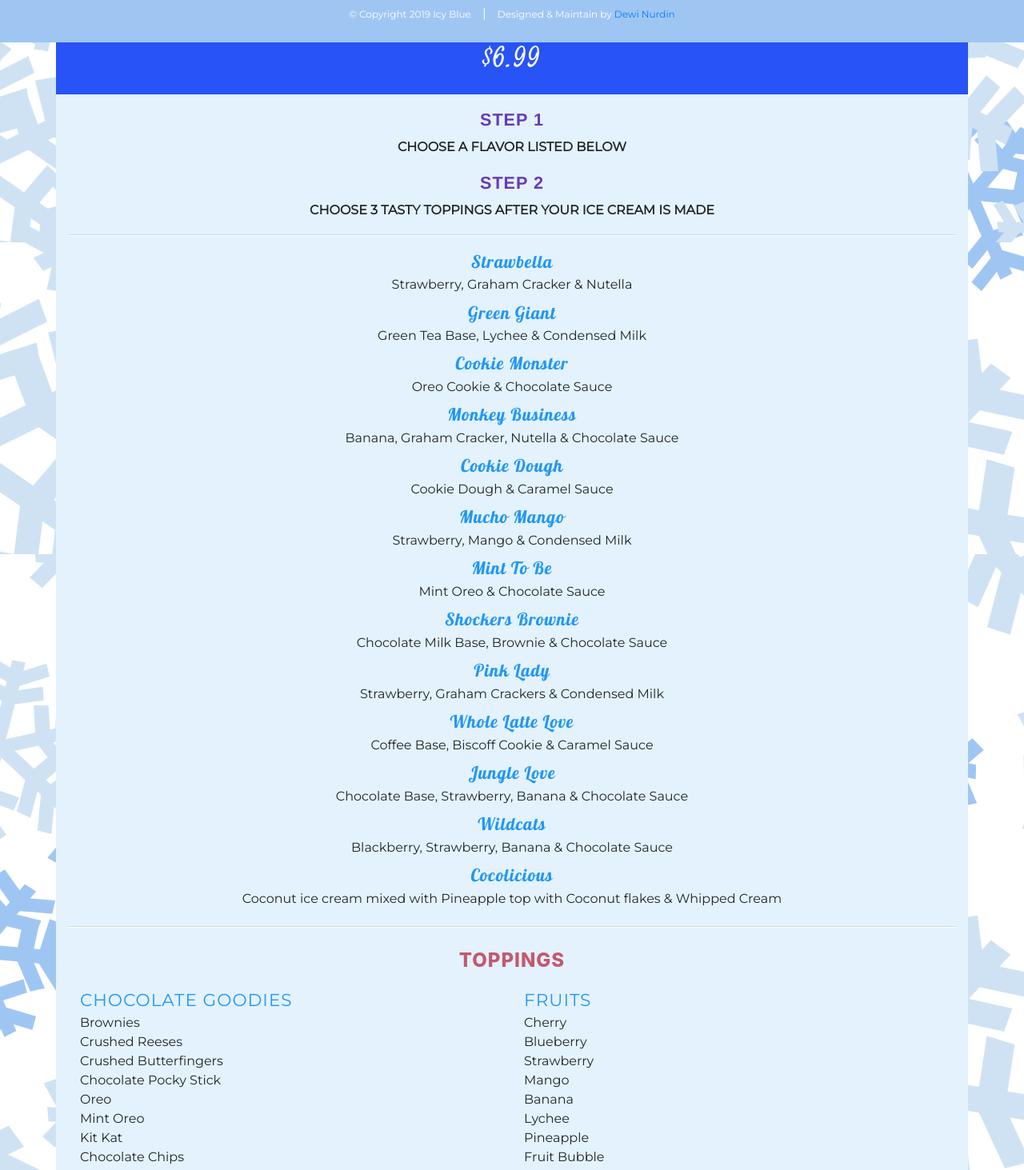
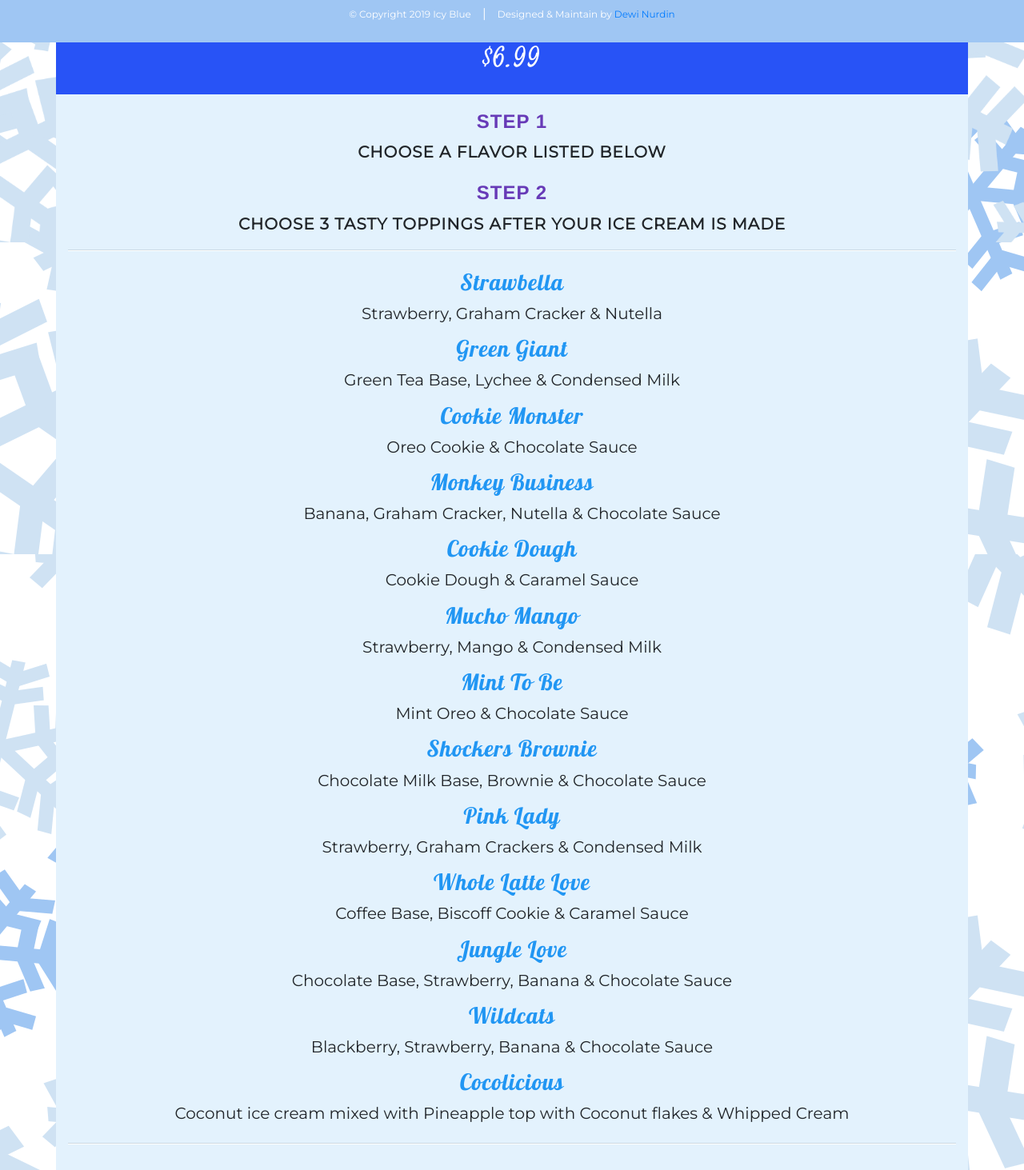
Before and after one commit to Dewinurdin/icy-blue, a React (Create React App) app: page / in a window 1280 px wide. Shown: the part 747-2210 px from the top of the page at 80% size. Built offline with nearby package versions, Linux system fonts and the light colour scheme.

Commit message:
fixed subtitle font

```diff
--- a/src/App.css
+++ b/src/App.css
@@ -49,7 +49,6 @@
   color: white;
   text-align: center;
   padding: 1.5rem;
-
   font-family: "Montserrat";
 }
 .address, .phone {
@@ -123,7 +122,7 @@
   text-align: center;
 }
 .step {
-  font-size: 1.35rem;
+  font-size: 1.5rem;
   letter-spacing: 1px;
   font-weight: 900;
   color: #673ab7;
@@ -134,23 +133,24 @@
 
 .menu-title {
   color: #2196f3;
-  font-size: 1.35rem;
+  font-size: 1.75rem;
   letter-spacing: 1px;
   font-weight: 500;
-  line-height: 1;
+  line-height: 1.25;
   padding-top: .35rem;
   padding-bottom: .35rem;
 }
 .menu-subtitle {
-  font-size: 1.5rem;
-  letter-spacing: 1px;
+  font-size: 2rem;
+  /* letter-spacing: 1px; */
   font-weight: 800;
   color: #c3596d;
   padding-top: .5rem;
   padding-bottom: 1rem;
 }
 .menu-instructions {
-  font-size: 1rem;
+  font-size: 1.25rem;
+  letter-spacing: 1px;
   padding-bottom: 0.1rem;
   padding-top: 0.1rem;
   font-weight: 700;
@@ -158,11 +158,16 @@
 }
 
 .menu-description {
-  font-size: 1rem;
+  font-size: 1.25rem;
   margin-bottom: 0.35rem;
   padding-top: 0.1rem;
   text-align: center;
   font-family: 'Open Sans', sans-serif;
+}
+.menu-item {
+  font-size: 1.15rem;
+  line-height: 1.8rem;
+  padding-top: 0;
 }
 
 .signature {
@@ -180,7 +185,7 @@
 
 .notations {
   color: #C3596D;
-  font-size: 1rem;
+  font-size: 1.25rem;
   letter-spacing: .5px;
   font-weight: 800;
   text-align: center;
@@ -196,7 +201,6 @@
   font-weight: 800;
   color: #4b9e8e;
   font-family: "Quicksand";
-
 }
 
 /* COMMON CSS */
@@ -347,8 +351,7 @@
     letter-spacing: 0;
   }
   .menu-subtitle {
-    font-size: 1.25rem;
-    letter-spacing: .4px;
+    font-size: 1.1rem;
     padding-top: 0rem;
     padding-bottom: .5rem;
   }
--- a/src/pages/PokeMenu.js
+++ b/src/pages/PokeMenu.js
@@ -104,7 +104,7 @@ const IceMenu = () => (
 
         <Col xs={12}>
           <hr className="hr"></hr>
-          <div className="menu-subtitle text-center" style={{ fontSize: '.85rem' }}>SELF SERVED TOPPINGS ON SERVER STATION</div>
+          <div className="menu-subtitle text-center">SELF SERVED TOPPINGS ON SERVER STATION</div>
         </Col>
 
         <Col xs={6}>
```
